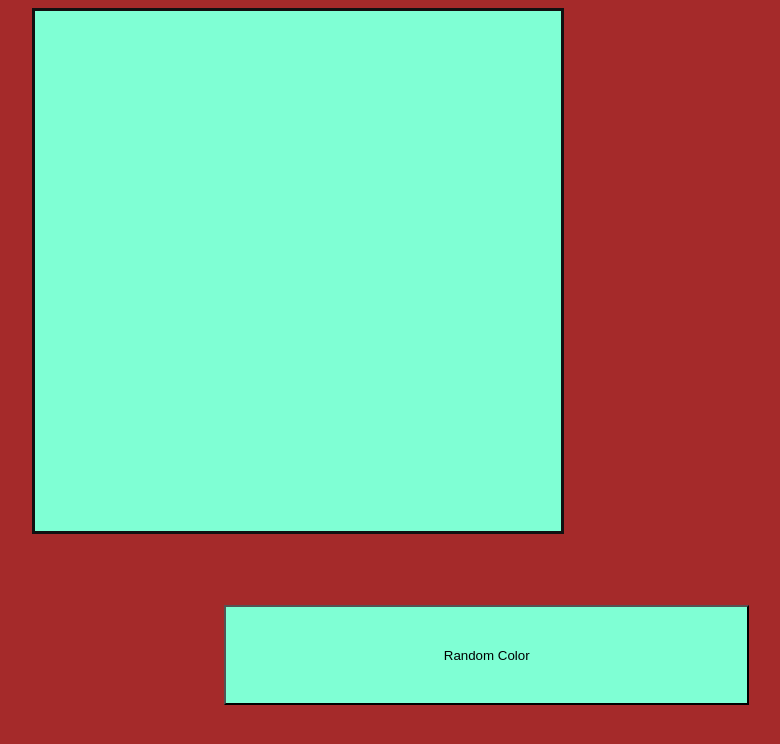
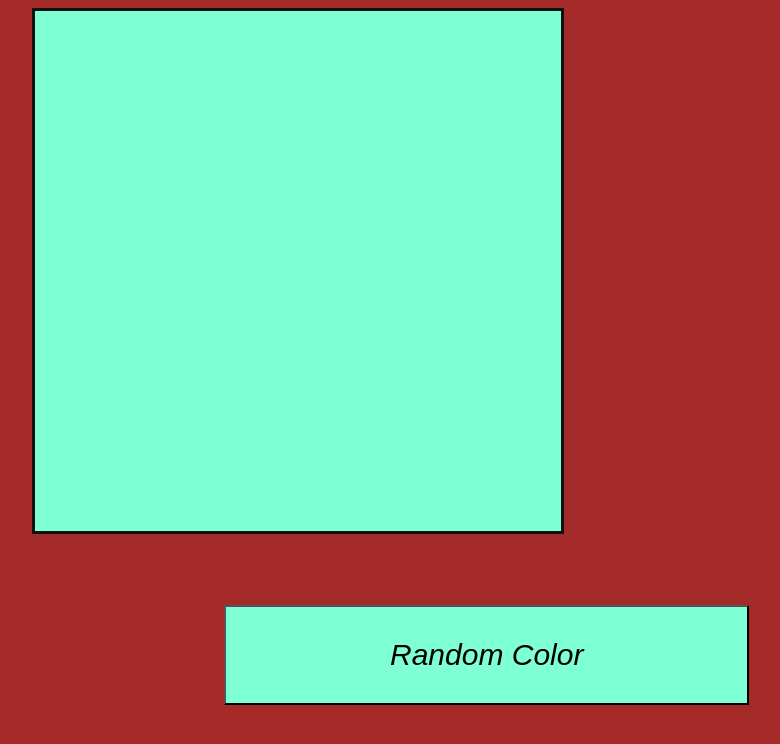
Before and after one commit to ValentinVasilev/JavaScript, a plain HTML site: page Small-JavaScript-Projects/01. ColorFlipper/index.html in a window 1280 px wide. Shown: the whole page, without its empty margins (342-1122 px from the left). Drawn offline with Linux system fonts and the light colour scheme.

Commit message:
Update style.css

```diff
--- a/Small-JavaScript-Projects/01. ColorFlipper/style.css
+++ b/Small-JavaScript-Projects/01. ColorFlipper/style.css
@@ -7,6 +7,8 @@ button{
     height: 100px;
     padding: 20px;
     background-color: aquamarine;
+    font-size: 30px;
+    font-style: italic;
 }
 
 .box{
```
